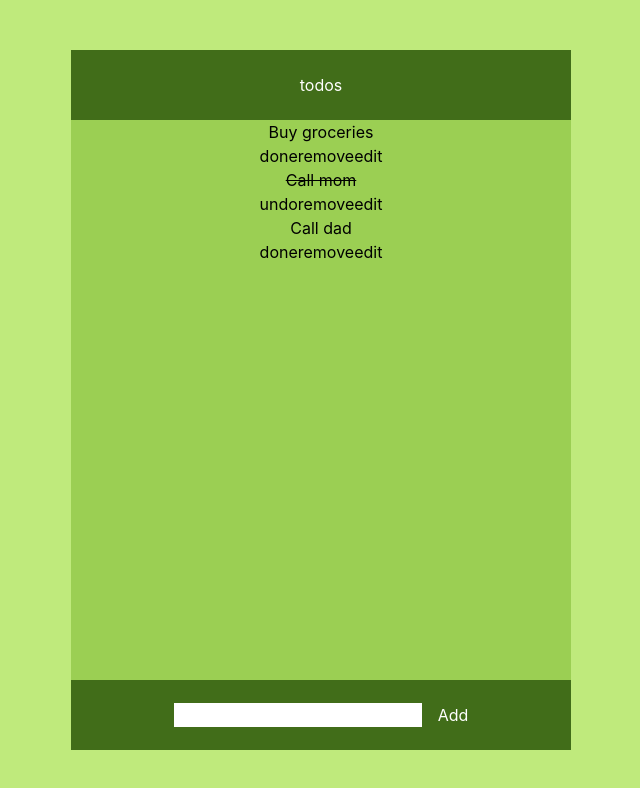
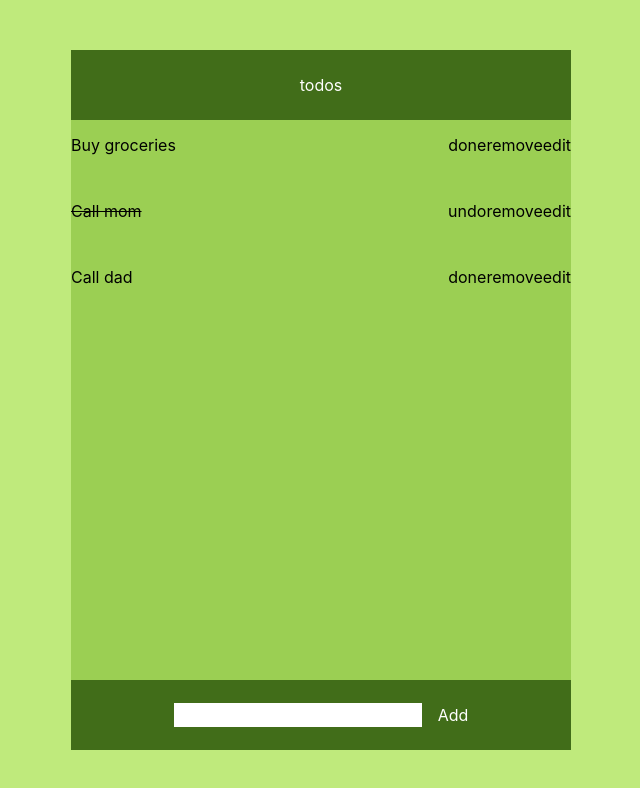
Before and after one commit to Ameer2000Mzori/Todo-List-React, a React (Create React App) app: page / in a window 1280 px wide. Shown: the top 788 px of the page, without its empty margins (319-959 px from the left). Built offline with nearby package versions, Linux system fonts and the light colour scheme.

Commit message:
styled the project even more

```diff
--- a/src/component/Todo.jsx
+++ b/src/component/Todo.jsx
@@ -66,18 +66,25 @@ export default function Todo() {
           <h1>todos</h1>
         </div>
         <div className="bg-[#9BCF53] h-[80%] w-[100%]">
-          <ul>
+          <ul className="h-[100%] w-[100%] flex flex-col flex-wrap items-start gap-4">
             {todos.map((item, index) => {
               return (
-                <li key={index}>
+                <li
+                  className="w-[100%] h-[50px] flex flex-row text-center  justify-between items-center"
+                  key={index}
+                >
                   <p className={item.completed ? ' line-through' : ''}>
                     {item.title}
                   </p>
-                  <button onClick={() => finishedTodo(item.title)}>
-                    {item.completed ? ' undo' : 'done'}
-                  </button>
-                  <button onClick={() => removeTodo(item.title)}>remove</button>
-                  <button onClick={() => editTodo(item.title)}>edit</button>
+                  <div>
+                    <button onClick={() => finishedTodo(item.title)}>
+                      {item.completed ? ' undo' : 'done'}
+                    </button>
+                    <button onClick={() => removeTodo(item.title)}>
+                      remove
+                    </button>
+                    <button onClick={() => editTodo(item.title)}>edit</button>
+                  </div>
                   {editTodos === item.title && ( // Compare to the current item's title
                     <>
                       <input
```
